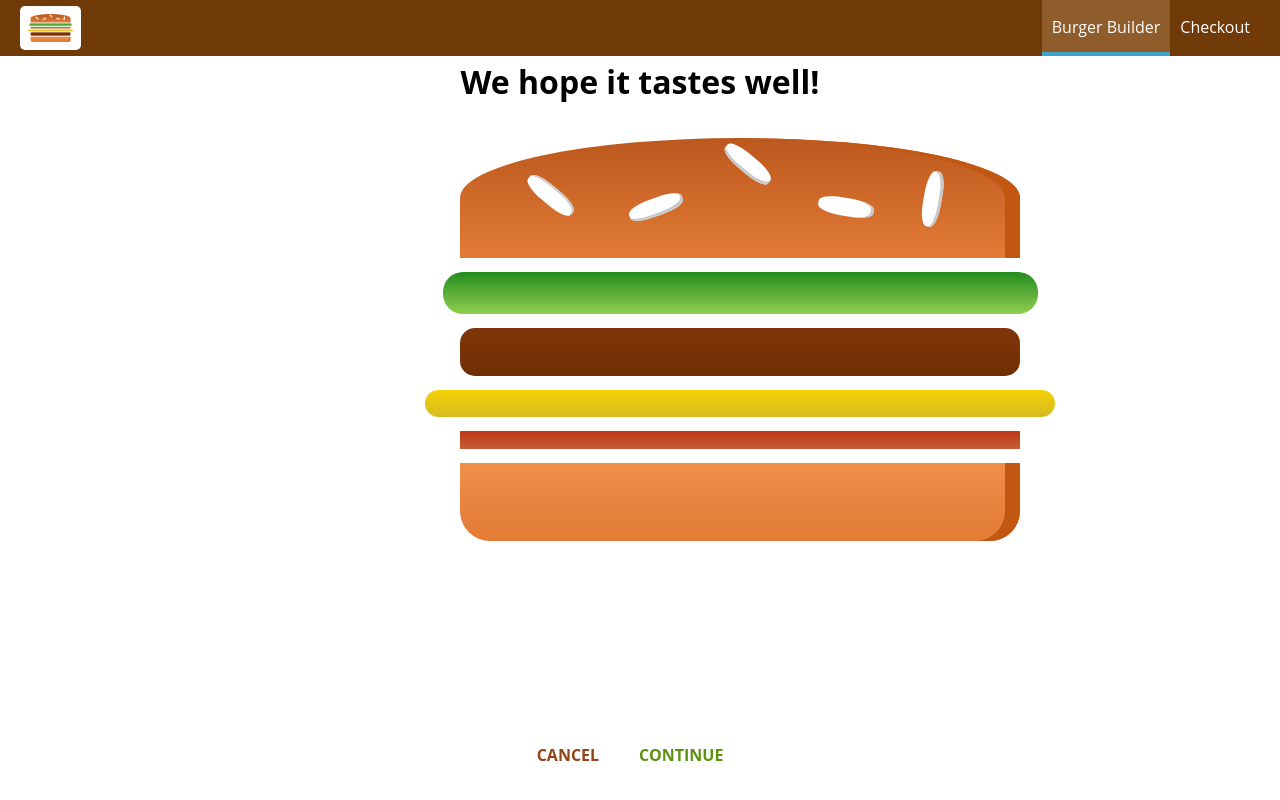
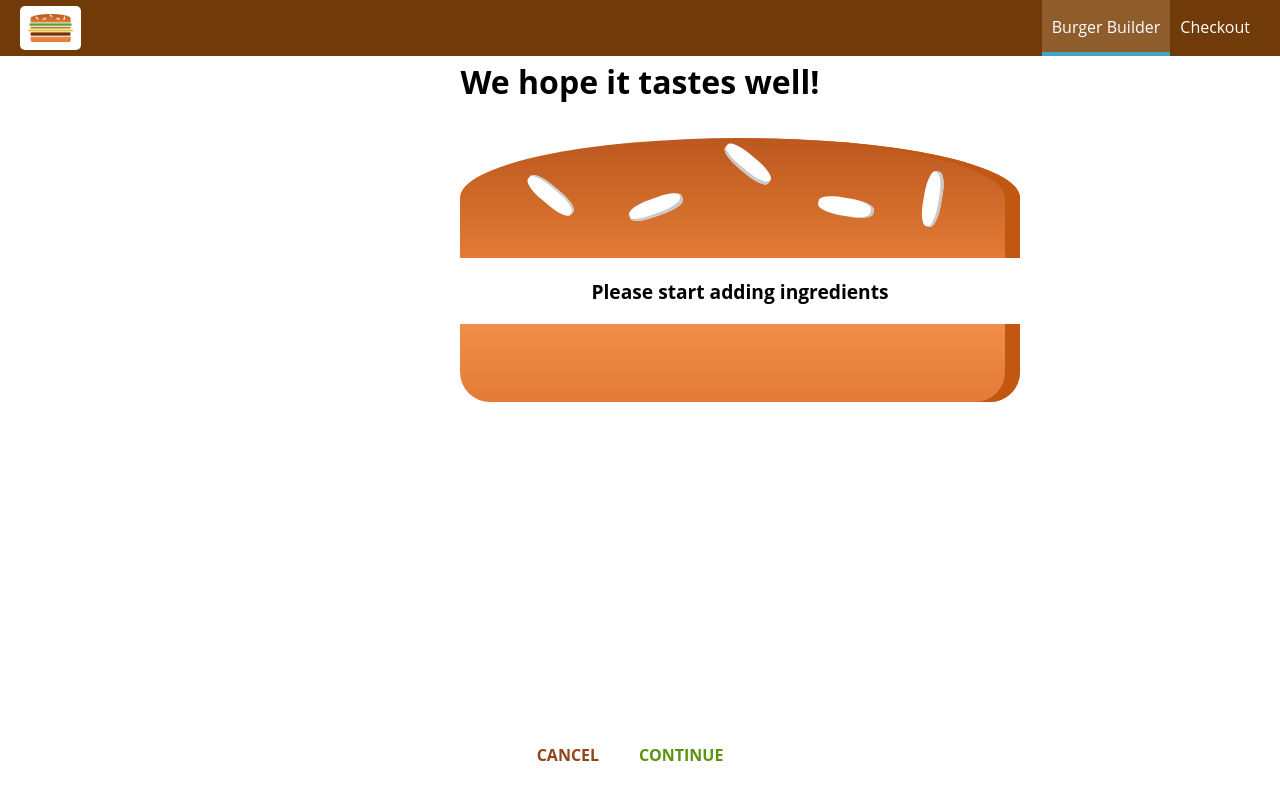
Before and after one commit to Junpengalaitp/Burger-Builder, a React (Create React App) app: page /checkout in a window 1280 px wide. Built offline with nearby package versions, Linux system fonts and the light colour scheme.

Commit message:
passing ingredients via query params

```diff
--- a/src/containers/BurgerBuilder/BurgerBuilder.js
+++ b/src/containers/BurgerBuilder/BurgerBuilder.js
@@ -110,7 +110,16 @@
         //         this.setState({loading: false,
         //                        purchasing: false})
         //     })
-        this.props.history.push('/checkout')
+
+        const queryParams = [];
+        for (let i in this.state.ingredients) {
+            queryParams.push(encodeURIComponent(i) + '=' + encodeURIComponent(this.state.ingredients[i]))
+        }
+        const queryString = queryParams.join('&')
+        this.props.history.push({
+            pathname: '/checkout',
+            search: '?' + queryString
+        })
     }
 
     render() {
--- a/src/containers/CheckOut/Checkout.js
+++ b/src/containers/CheckOut/Checkout.js
@@ -9,6 +9,15 @@
             cheese: 1,
             bacon: 1
         }
+    }
+
+    componentDidMount() {
+        const query = new URLSearchParams(this.props.location.search);
+        const ingredients = {}
+        for (let param of query.entries()) {
+            ingredients[param[0]] = +param[1]
+        }
+        this.setState({ingredients: ingredients})
     }
 
     checkoutCancelledHandler = () => {
```
